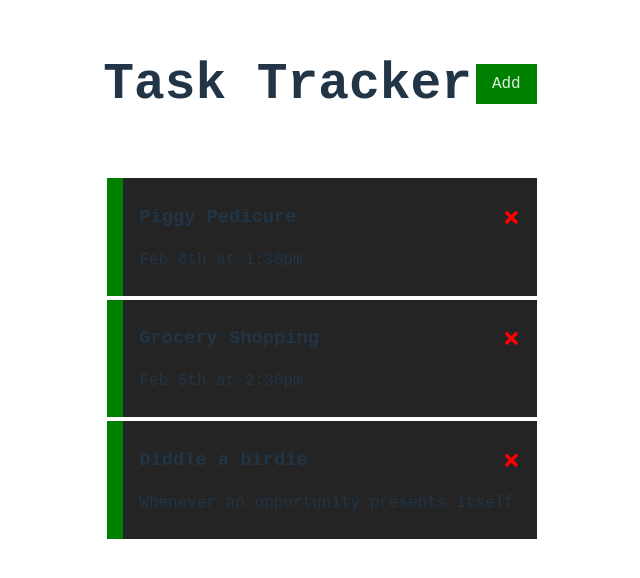
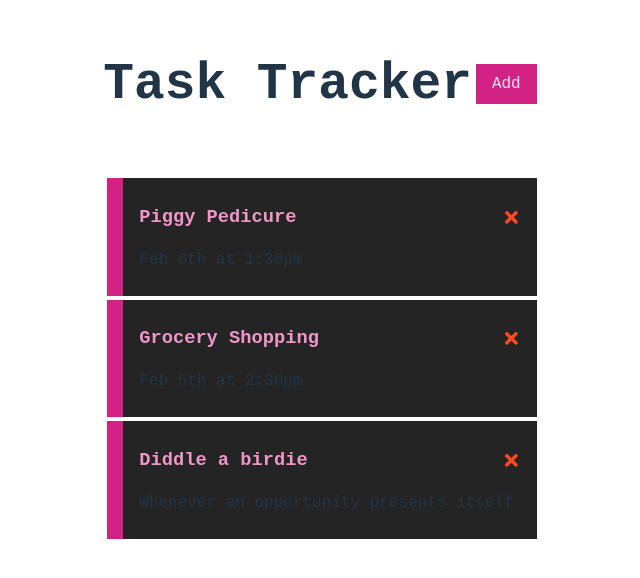
Before and after one commit to JoleneKearse/task-tracker, a React (Vite) app: page / in a window 1280 px wide. Shown: the part 118-696 px from the top of the page, without its empty margins (318-958 px from the left). Built offline with nearby package versions, Linux system fonts and the light colour scheme; data requests are answered from the project's data file; a web font is replaced by a local one.

Commit message:
feat: update colour scheme

```diff
--- a/package.json
+++ b/package.json
@@ -10,6 +10,8 @@
     "server": "json-server --watch db.json --port 5000"
   },
   "dependencies": {
+    "@capacitor/cli": "^4.6.1",
+    "@capacitor/core": "^4.6.1",
     "json-server": "^0.17.1",
     "prop-types": "^15.8.1",
     "react": "^18.2.0",
--- a/src/components/AddTask.jsx
+++ b/src/components/AddTask.jsx
@@ -33,6 +33,7 @@ const AddTask = ({ onAdd }) => {
           value={text}
           onChange={(e) => setText(e.target.value)}
           placeholder="Add Task"
+          style={{ color: "#EE96C8" }}
         />
       </div>
       <div className="form-control">
@@ -42,6 +43,7 @@ const AddTask = ({ onAdd }) => {
           value={day}
           onChange={(e) => setDay(e.target.value)}
           placeholder="Add Day & Time"
+          style={{ color: "#EE96C8" }}
         />
       </div>
       <div className="form-control form-control-check">
--- a/src/components/Header.jsx
+++ b/src/components/Header.jsx
@@ -6,7 +6,7 @@ const Header = ({ onAdd, showAdd }) => {
       <h1>Task Tracker</h1>
       <Button
         onClick={onAdd}
-        color={showAdd ? "red" : "green"}
+        color={showAdd ? "#FF481F" : "#D32286"}
         text={showAdd ? "Close" : "Add"}
       />
     </header>
--- a/src/components/Task.jsx
+++ b/src/components/Task.jsx
@@ -6,10 +6,12 @@ const Task = ({ task, onDelete, onToggle }) => {
       className={`task ${task.reminder ? 'reminder' : ''}`}
       onDoubleClick={() => onToggle(task.id)}
     >
-      <h3>
+      <h3
+        style={{ color: "#EE96C8" }}
+      >
         {task.text}
         <FaTimes
-          style={{ color: "red", cursor: "pointer" }}
+          style={{ color: "#FF481F", cursor: "pointer" }}
           onClick={() => onDelete(task.id)}
         />
       </h3>
--- a/src/index.css
+++ b/src/index.css
@@ -68,7 +68,7 @@ button:focus-visible {
   margin: 2.5em auto;
   overflow: auto;
   min-height: 60vh;
-  border: 1rem solid steelblue;
+  border: 1rem solid #D32286;
   padding: 2.5em;
   border-radius: 1.5em;
 }
@@ -93,7 +93,7 @@ button:focus-visible {
 }
 
 .task.reminder {
-  border-left: 1em solid green;
+  border-left: 1em solid #D32286;
 }
 
 .task h3 {
```
Also changed, not shown: 1 other file (tests, documents, lock files or other folders).
